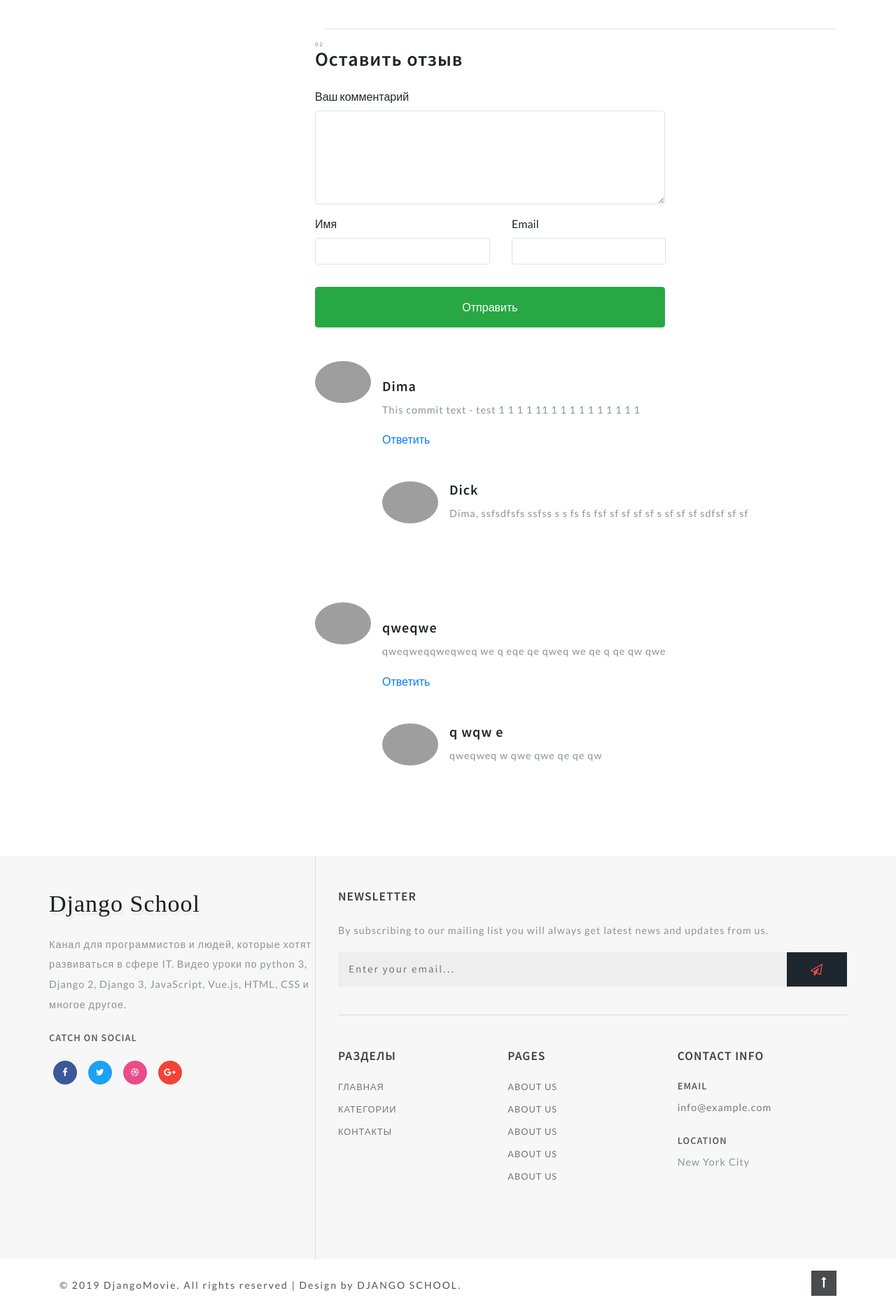
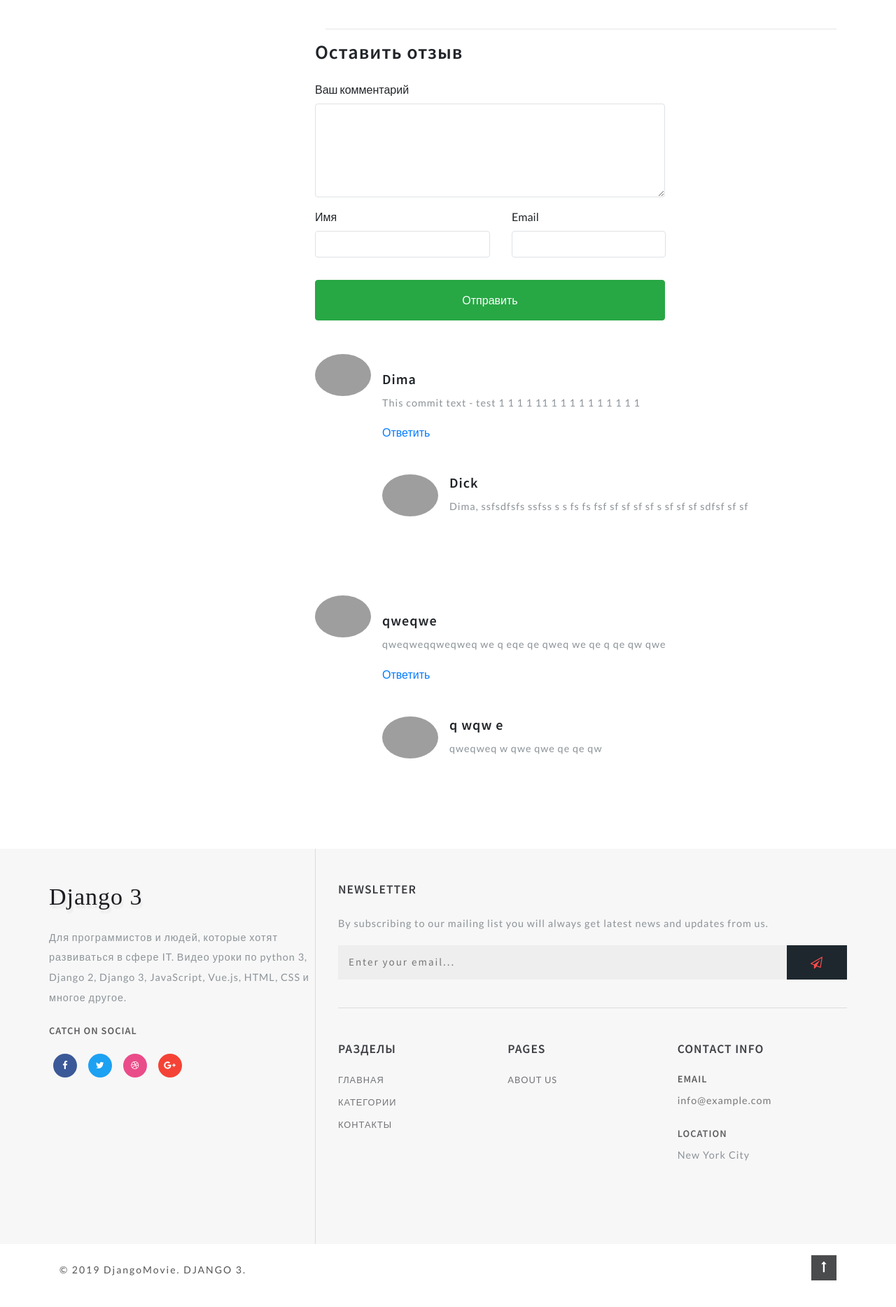
Before and after one commit to shevchenkodim/Movie_site_Django_3, a Django app: a page that uses templates/include/footer.html in a window 1280 px wide. Shown: the part 2164-4032 px from the top of the page at 70% size. After the commit the page ends 3994 px from the top, so only its background shows below. Run offline with Django 3.2, Linux system fonts and the light colour scheme; data comes from the database, SQL or seed files in the repository; some libraries are stand-ins or nearby versions; grey boxes are pictures that could not be loaded.

Commit message:
Remove info from template
:Release Notes:

:Detailed Notes:

:Testing Performed:
No tests

:QA Notes:

:Issues Addressed:

Signed-off-by: Shevchenko Dmytro <dimashevchenko10021999@gmail.com>

```diff
--- a/templates/include/footer.html
+++ b/templates/include/footer.html
@@ -7,12 +7,12 @@
                 <h2 class="logo-2 mb-lg-4 mb-3">
                     <a href="index.html" class="editContent">
                         <span class="fa" aria-hidden="true" >
-                            Django School
+                            Django 3
                         </span>
                     </a>
                 </h2>
                 <p class="editContent" >
-                    Канал для программистов и людей, которые хотят развиваться в сфере IT.
+                    Для программистов и людей, которые хотят развиваться в сфере IT.
                     Видео уроки по python 3, Django 2, Django 3, JavaScript, Vue.js, HTML, CSS
                     и многое другое.
                 </p>
@@ -75,18 +75,6 @@
                                 <li>
                                     <a href="#" class="editContent" >About Us</a>
                                 </li>
-                                <li>
-                                    <a href="#" class="editContent" >About Us</a>
-                                </li>
-                                <li>
-                                    <a href="#" class="editContent" >About Us</a>
-                                </li>
-                                <li>
-                                    <a href="#" class="editContent" >About Us</a>
-                                </li>
-                                <li>
-                                    <a href="#" class="editContent" >About Us</a>
-                                </li>
                             </ul>
                         </div>
                         <!-- social icons -->
@@ -116,8 +104,8 @@
 <div class="cpy-right py-3">
     <div class="container">
         <div class="row">
-            <p class="col-md-10 text-left">© 2019 DjangoMovie. All rights reserved | Design by
-                <a href="https://djangochannel.com"> DJANGO SCHOOL.</a>
+            <p class="col-md-10 text-left">© 2019 DjangoMovie.
+                <a href="https://djangochannel.com"> DJANGO 3.</a>
             </p>
             <!-- move top icon -->
             <a href="#home" class="move-top text-right col-md-2"><span class="fa fa-long-arrow-up" aria-hidden="true" ></span></a>
--- a/templates/movies/movie_detail.html
+++ b/templates/movies/movie_detail.html
@@ -132,9 +132,6 @@
             <!-- contact form grid -->
             <div class="contact-single">
                 <h3 class="editContent" style="outline: none; cursor: inherit;">
-                    <span class="sub-tittle editContent" style="outline: none; cursor: inherit;">
-                        02
-                    </span>
                     Оставить отзыв
                 </h3>
                 <form action="{% url 'add_review' movie.id %}" method="post" class="mt-4" id="formReview">
```
